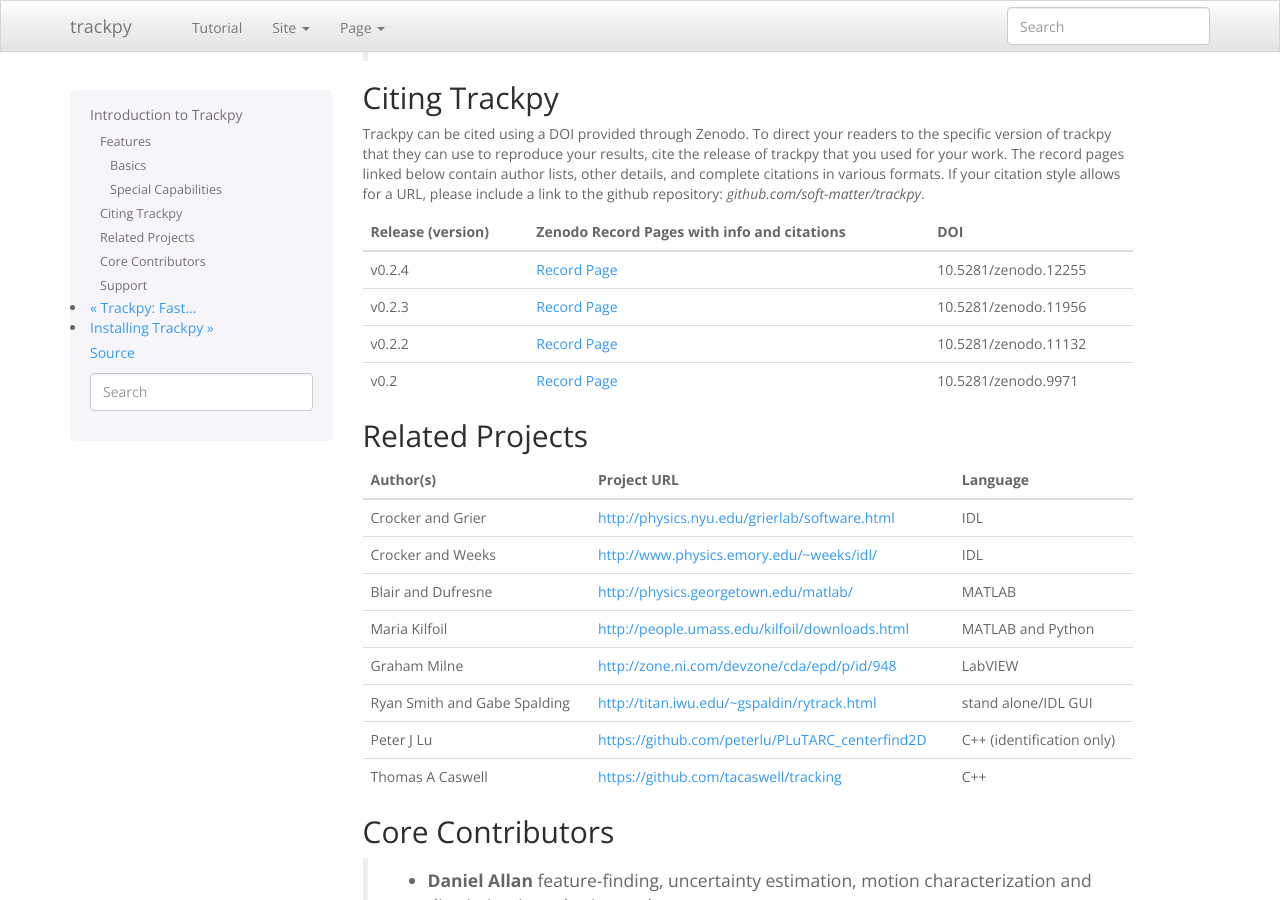
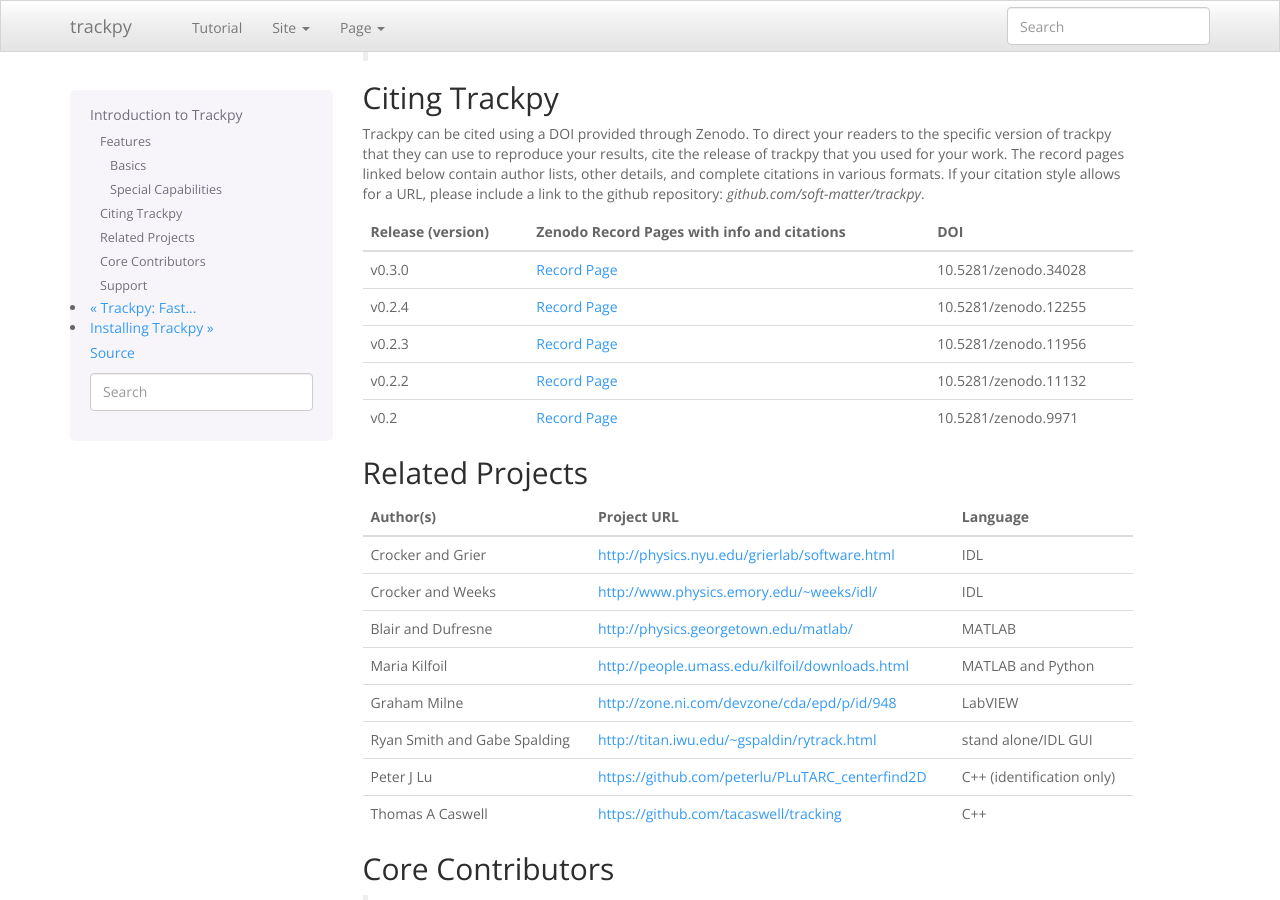
Before and after one commit to soft-matter/trackpy, a Sphinx documentation site: the page built from doc/introduction.rst, in a window 1280 px wide and 900 px high, scrolled down 1139 px. Built offline with Sphinx 7.4.7, drawn with Linux system fonts in a browser that asks for light colours; pages that are not in the unit, such as notebooks, are missing from menus; the version number could not be read and is left out.

Commit message:
Update introduction.rst with new Zenodo DOI

```diff
--- a/doc/introduction.rst
+++ b/doc/introduction.rst
@@ -73,6 +73,7 @@
 ================= ================================================= ====================
 Release (version) Zenodo Record Pages with info and citations       DOI
 ================= ================================================= ====================
+v0.3.0            `Record Page <https://zenodo.org/record/34028>`__ 10.5281/zenodo.34028
 v0.2.4            `Record Page <https://zenodo.org/record/12255>`__ 10.5281/zenodo.12255
 v0.2.3            `Record Page <https://zenodo.org/record/11956>`__ 10.5281/zenodo.11956
 v0.2.2            `Record Page <https://zenodo.org/record/11132>`__ 10.5281/zenodo.11132
```
